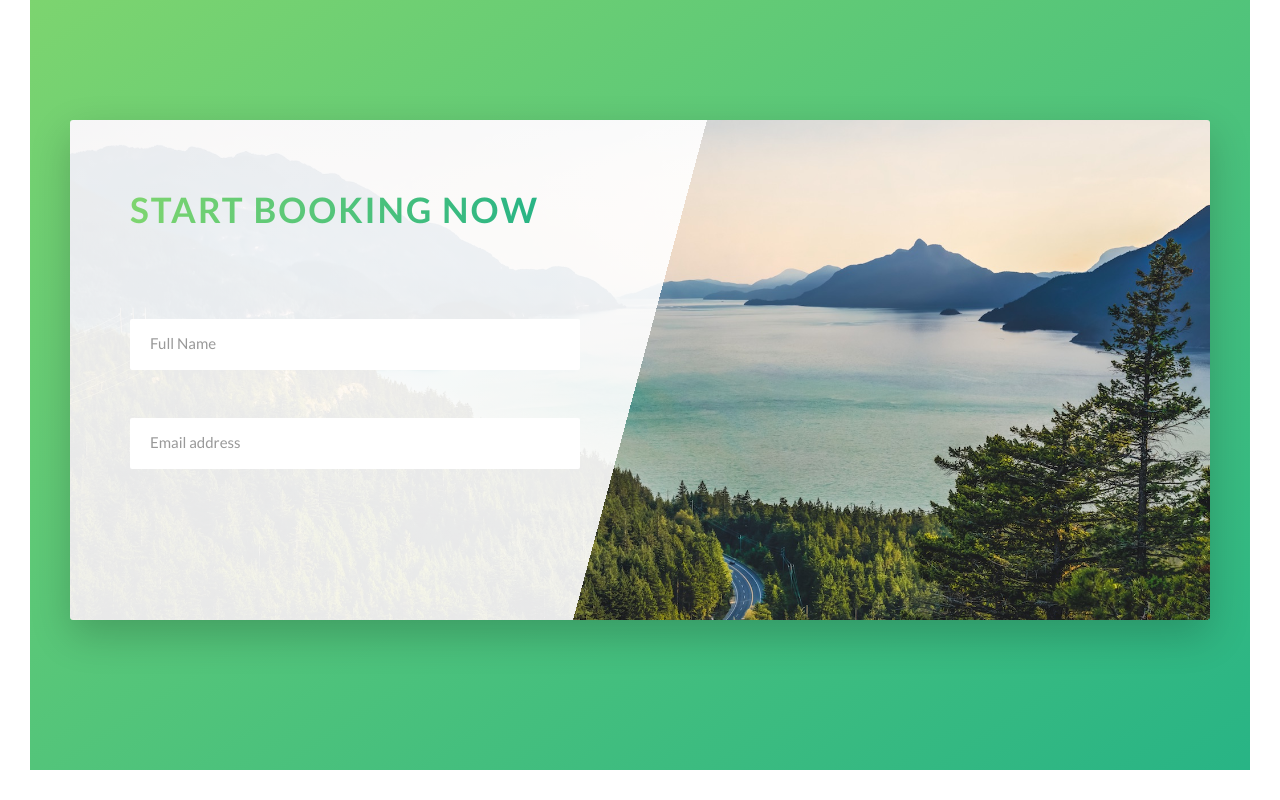
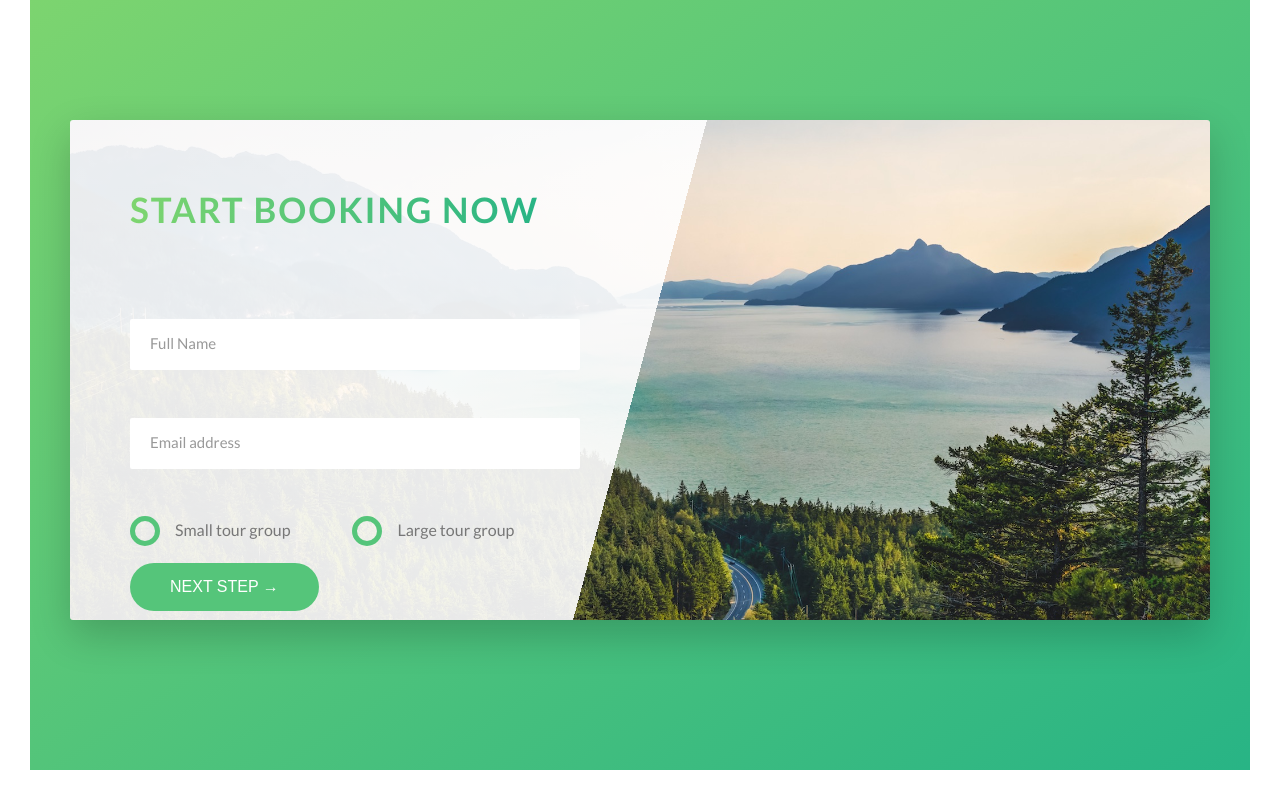
Before and after one commit to wesleyramalho/natours-udemy, a website: page index.html in a window 1280 px wide. Shown: the part 4619-5419 px from the top of the page. Drawn offline with Linux system fonts and the light colour scheme.

Commit message:
form css and html ok

```diff
--- a/index.html
+++ b/index.html
@@ -285,6 +285,29 @@
                             <input type="email" class="form__input" placeholder="Email address" id="email" required>
                             <label for="email" class="form__label">Email address</label>
                         </div>
+
+                        <div class="form__group">
+                            <div class="form__radio-group">
+                                <input type="radio" class="form__radio-input" id="small" name="size">
+                                <label for="small" class="form__radio-label">
+                                    <span class="form__radio-button"></span>
+                                    Small tour group
+                                </label>
+                            </div>
+                            <div class="form__radio-group">
+                                <input type="radio" class="form__radio-input" id="large" name="size">
+                                <label for="large" class="form__radio-label">
+                                    <span class="form__radio-button"></span>
+                                    Large tour group
+                                </label>
+                            </div>
+                        </div>
+                        <div class="form__group">
+                            <button class="btn btn--green">
+                                Next step &rarr;
+                            </button>
+                        </div>
+
                     </div>
                 </div>
             </div>
--- a/sass/base/_utilities.scss
+++ b/sass/base/_utilities.scss
@@ -1,19 +1,19 @@
 .u-center-text {
-  text-align: center;
+  text-align: center !important;
 }
 
 .u-margin-bottom-small {
-  margin-bottom: 2rem;
+  margin-bottom: 2rem !important;;
 }
 .u-margin-bottom-medium {
-  margin-bottom: 4rem;
+  margin-bottom: 4rem !important;;
 }
 .u-margin-bottom-big {
-  margin-bottom: 8rem;
+  margin-bottom: 8rem !important;;
 }
 .u-margin-top-big {
-  margin-top: 8rem;
+  margin-top: 8rem !important;;
 }
 .u-margin-top-huge {
-  margin-top: 10rem;
+  margin-top: 10rem !important;;
 }
--- a/sass/components/_button.scss
+++ b/sass/components/_button.scss
@@ -1,4 +1,5 @@
 .btn {
+    &,
     &:link,
     &:visited{
         text-transform: uppercase;
@@ -9,6 +10,10 @@
         transition: all .2s;
         position: relative;
         font-size: $default-font-size;
+
+        //Change for the <button> element
+        border: none;
+        cursor: pointer;
     }
 
     &:hover{
@@ -16,7 +21,8 @@
         box-shadow: 0 1rem 2rem rgba($color-black,.2);
     }
 
-    &:active{
+    &:active,
+    &:focus {
         transform: translateY(-1px);
         box-shadow: 0 0.5rem 1rem rgba($color-black,.2);
     }
--- a/sass/components/form.scss
+++ b/sass/components/form.scss
@@ -48,4 +48,52 @@
         visibility: hidden;
         transform: translateY(-4rem);
     }
+
+    &__radio-group {
+        width: 49%;
+        display: inline-block;
+    }
+
+    &__radio-input {
+        display: none;
+    }
+    &__radio-label {
+        font-size: $default-font-size;
+        cursor: pointer;
+        position: relative;
+        padding-left: 4.5rem;
+    }
+
+    &__radio-button {
+        height: 3rem;
+        width: 3rem;
+        border: 5px solid $color-primary;
+        border-radius: 50%;
+        display: inline-block;
+        position: absolute;
+        left: 0;
+        top: -.4rem;
+
+        &::after {
+            content: "";
+            display: block;
+            height: 1rem;
+            width: 1rem;
+            border-radius: 50%;
+            position: absolute;
+            top: 50%;
+            left: 50%;
+            transform: translate(-50%, -50%);
+            background-color: $color-primary;
+            opacity: 0;
+            transition: opacity .2s;
+        }
+    }
+
+    &__radio-input:checked ~ &__radio-label &__radio-button::after {
+        opacity: 1;
+
+    }
+
+
 }
```
Also changed, not shown: css/style.css, 1 other file.
